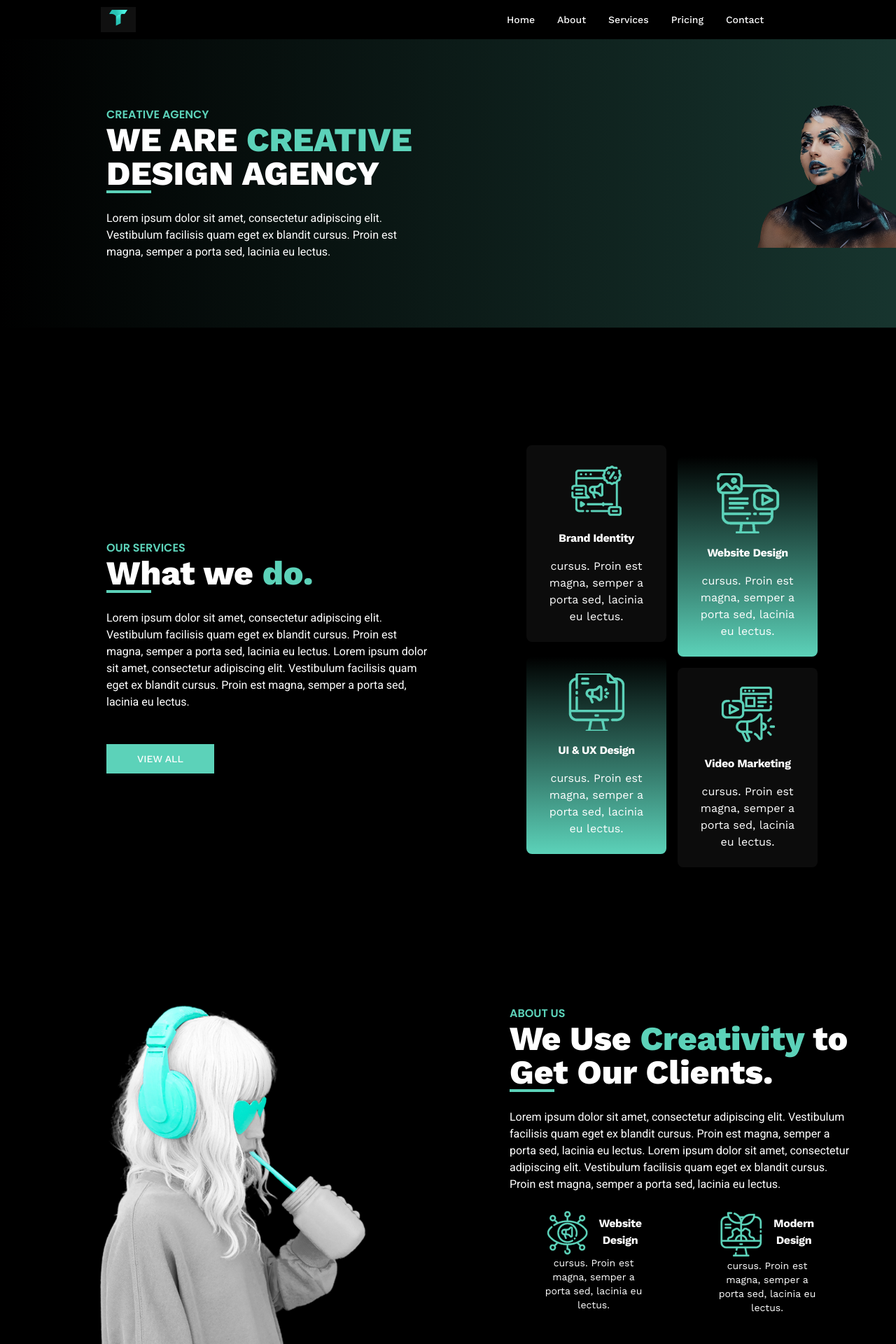
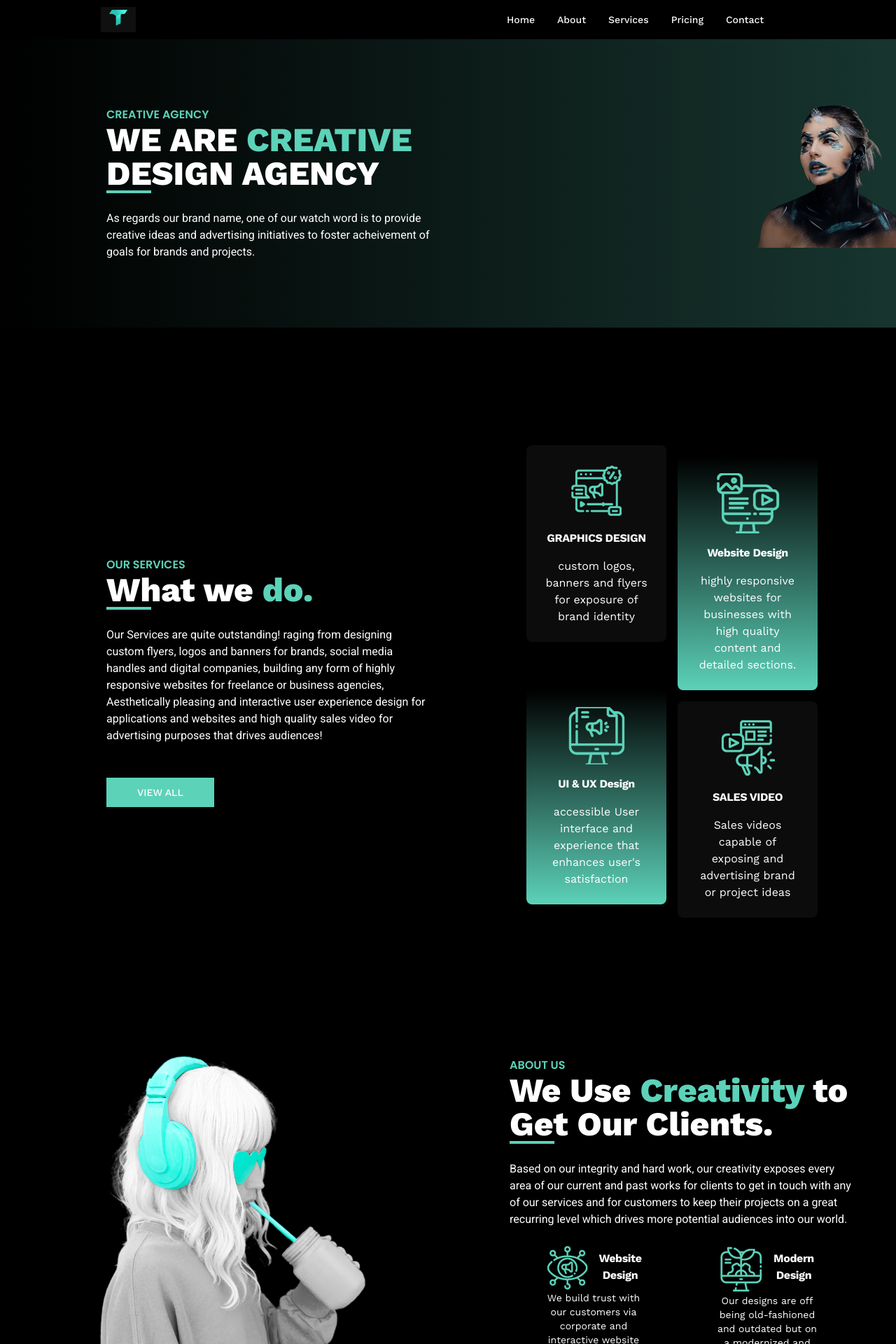
Before and after one commit to 0xfave/timo-portfolio, a Next.js app: page / in a window 1280 px wide. Shown: the top 1920 px of the page at 70% size. Built offline with nearby package versions, Linux system fonts and the light colour scheme.

Commit message:
copy updated

```diff
--- a/pages/components/Aboutus.jsx
+++ b/pages/components/Aboutus.jsx
@@ -22,8 +22,7 @@ const Aboutus = () => {
                 </h1>
                 <div className="h-1 bg-[#5CD2B9] w-16 !m-0"></div>
                 <p className={`${roboto.className} mt-6 text-base font-medium`}>
-                    Lorem ipsum dolor sit amet, consectetur adipiscing elit. Vestibulum facilisis quam eget ex blandit cursus. Proin est magna, semper a porta sed, lacinia eu lectus. Lorem ipsum dolor sit amet, consectetur adipiscing elit. Vestibulum facilisis quam eget ex blandit cursus. Proin est magna, semper a porta sed, lacinia eu lectus.
-                    {/* <br className="hidden md:inline lg:hidden">turpis pulvinar, est scelerisque ligula sem </br> */}
+                    Based on our integrity and hard work, our creativity exposes every area of our current and past works for clients to get in touch with any of our services and for customers to keep their projects on a great recurring level which drives more potential audiences into our world.
                 </p>
                 <div className='grid md:grid-cols-2 gap-2 !m-0 mt-0'>
                     <div className="max-w-[200px]">
@@ -34,7 +33,7 @@ const Aboutus = () => {
                                     Website Design
                                 </h5>
                                 <p className="font-normal text-sm col-span-2">
-                                    cursus. Proin est magna, semper a porta sed, lacinia eu lectus.
+                                    We build trust with our customers via corporate and interactive website build up
                                 </p>
                             </div>
                         </Card>
@@ -47,7 +46,7 @@ const Aboutus = () => {
                                     Modern Design
                                 </h5>
                                 <p className="font-normal text-sm col-span-2">
-                                    cursus. Proin est magna, semper a porta sed, lacinia eu lectus.
+                                    Our designs are off being old-fashioned and outdated but on a  modernized and long-lasting level.
                                 </p>
                             </div>
                         </Card>
--- a/pages/components/Header.jsx
+++ b/pages/components/Header.jsx
@@ -3,8 +3,8 @@ import Image from 'next/image'
 import { Poppins } from '@next/font/google'
 import { Roboto } from '@next/font/google'
 import portrait from '../../public/portrait.png'
-const poppins = Poppins({ weight:"600", subsets: ['latin'] })
-const roboto = Roboto({ weight:"400", subsets: ['latin'] })
+const poppins = Poppins({ weight: "600", subsets: ['latin'] })
+const roboto = Roboto({ weight: "400", subsets: ['latin'] })
 
 const Header = () => {
     return (
@@ -16,13 +16,12 @@ const Header = () => {
                 </h1>
                 <div className="h-1 bg-[#5CD2B9] w-16 !m-0"></div>
                 <p className={`${roboto.className} mt-6 mb-8 text-base font-medium sm:mb-12`}>
-                    Lorem ipsum dolor sit amet, consectetur adipiscing elit. Vestibulum facilisis quam eget ex blandit cursus. Proin est magna, semper a porta sed, lacinia eu lectus.
-                    {/* <br className="hidden md:inline lg:hidden">turpis pulvinar, est scelerisque ligula sem </br> */}
+                    As regards our brand name, one of our watch word is to provide creative ideas and advertising initiatives to foster acheivement of goals for brands and projects.
                 </p>
             </div>
             <div className="flex items-center justify-center pt-6 pl-6">
                 {/* mt-8 lg:mt-0 h-72 sm:h-80 lg:h-96 xl:h-112 2xl:h-128 */}
-                <Image src={portrait} alt="" className="object-contain -mt-40 lg:h-[500px] xl:pl-[415px]"/>
+                <Image src={portrait} alt="" className="object-contain -mt-40 lg:h-[500px] xl:pl-[415px]" />
             </div>
         </div>
     )
--- a/pages/components/Portfolio.jsx
+++ b/pages/components/Portfolio.jsx
@@ -15,7 +15,7 @@ const Portfolio = () => {
                 <h1 className="!text-5xl font-extrabold leading-none sm:text-4xl">Latest<span className='text-[#5CD2B9]'> Work</span>.</h1>
                 <div className="h-1 bg-[#5CD2B9] w-16"></div>
                 <p className={`${roboto.className} mt-6 text-sm font-medium`}>
-                    Lorem ipsum dolor sit amet, consectetur adipiscing elit. Vestibulum facilisis quam eget ex blandit cursus. Proin est magna, semper a porta sed, lacinia eu lectus. Lorem ipsum dolor sit amet, consectetur adipiscing elit. Vestibulum facilisis quam eget ex blandit cursus. Proin est magna, semper a porta sed, lacinia eu lectus.
+                    Get in touch with both our latest and past works arranged professionally for the purpose of keeping visitors company while their projects are being worked on and to get design inspirations and ideas for upcoming projects.
                 </p>
             </div>
             <div className='grid md:grid-cols-3 gap-4'>
--- a/pages/components/Services.jsx
+++ b/pages/components/Services.jsx
@@ -19,8 +19,8 @@ const Services = () => {
                 </h1>
                 <div className="h-1 bg-[#5CD2B9] w-16 !m-0"></div>
                 <p className={`${roboto.className} mt-6 mb-8 text-base font-medium sm:mb-12`}>
-                    Lorem ipsum dolor sit amet, consectetur adipiscing elit. Vestibulum facilisis quam eget ex blandit cursus. Proin est magna, semper a porta sed, lacinia eu lectus. Lorem ipsum dolor sit amet, consectetur adipiscing elit. Vestibulum facilisis quam eget ex blandit cursus. Proin est magna, semper a porta sed, lacinia eu lectus.
-                    {/* <br className="hidden md:inline lg:hidden">turpis pulvinar, est scelerisque ligula sem </br> */}
+                    Our Services are quite outstanding!
+                    raging from designing custom flyers, logos and banners for brands, social media handles and digital companies, building any form of highly responsive websites for freelance or business agencies, Aesthetically pleasing and interactive user experience design for applications and websites and high quality sales video for advertising purposes that drives audiences!
                 </p>
                 <Button className='!bg-[#5CD2B9] w-[154px] !rounded-none'>VIEW ALL</Button>
             </div>
@@ -29,10 +29,10 @@ const Services = () => {
                     <Card className='text-center !p-0 !bg-[#0C0C0C] border-none'>
                         <Image src={identity} alt="" />
                         <h5 className="text-md font-bold tracking-tight">
-                            Brand Identity
+                            GRAPHICS DESIGN
                         </h5>
                         <p className="font-normal">
-                            cursus. Proin est magna, semper a porta sed, lacinia eu lectus.
+                            custom logos, banners and flyers for exposure of brand identity
                         </p>
                     </Card>
                 </div>
@@ -43,7 +43,7 @@ const Services = () => {
                             Website Design
                         </h5>
                         <p className="font-normal">
-                            cursus. Proin est magna, semper a porta sed, lacinia eu lectus.
+                            highly responsive websites for businesses with high quality content and detailed sections.
                         </p>
                     </Card>
                 </div>
@@ -54,7 +54,7 @@ const Services = () => {
                             UI & UX Design
                         </h5>
                         <p className="font-normal">
-                            cursus. Proin est magna, semper a porta sed, lacinia eu lectus.
+                            accessible User interface and experience that enhances user&apos;s satisfaction
                         </p>
                     </Card>
                 </div>
@@ -62,10 +62,10 @@ const Services = () => {
                     <Card className='text-center !p-0 !bg-[#0C0C0C] border-none'>
                         <Image src={video} alt="" />
                         <h5 className="text-md font-bold tracking-tight">
-                            Video Marketing
+                            SALES VIDEO
                         </h5>
                         <p className="font-normal">
-                            cursus. Proin est magna, semper a porta sed, lacinia eu lectus.
+                            Sales videos capable of exposing and advertising brand or project ideas
                         </p>
                     </Card>
                 </div>
```
